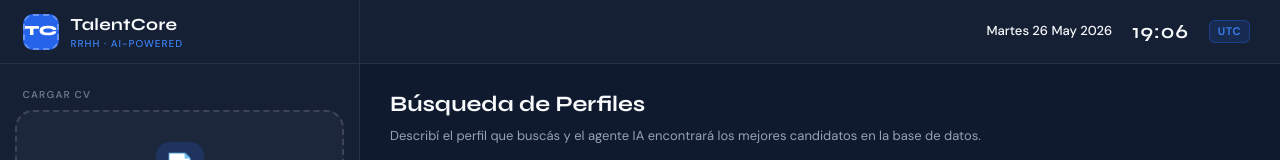
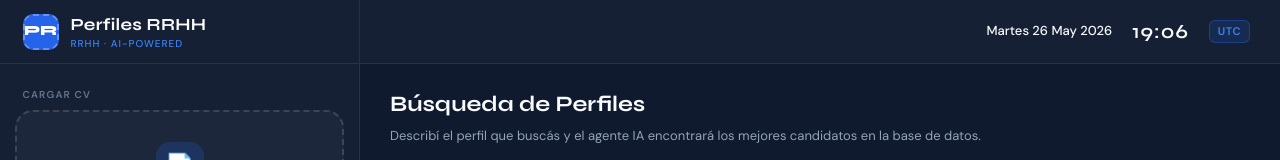
Before and after one commit to jpnvidaltech-cmd/RRHH_Web, a plain HTML site: page index.html in a window 1280 px wide. Shown: the top 160 px of the page. Drawn offline with Linux system fonts and the light colour scheme.

Commit message:
Rename brand to Perfiles RRHH and initials to PR

```diff
--- a/index.html
+++ b/index.html
@@ -3,7 +3,7 @@
 <head>
 <meta charset="UTF-8">
 <meta name="viewport" content="width=device-width, initial-scale=1.0">
-<title>TalentCore — Plataforma de Recursos Humanos</title>
+<title>Perfiles RRHH — Plataforma de Recursos Humanos</title>
 <link rel="preconnect" href="https://fonts.googleapis.com">
 <link rel="preconnect" href="https://fonts.gstatic.com" crossorigin>
 <link href="https://fonts.googleapis.com/css2?family=Syne:wght@400;500;600;700;800&family=DM+Sans:ital,opsz,wght@0,9..40,300;0,9..40,400;0,9..40,500;0,9..40,600;1,9..40,400&display=swap" rel="stylesheet">
@@ -592,10 +592,10 @@
     <div class="topbar-brand">
       <div class="brand-logo-wrapper">
         <input type="file" accept="image/*" id="logoUpload" aria-label="Subir logotipo">
-        <div class="brand-logo-circle" id="brandLogoCircle">TC</div>
+        <div class="brand-logo-circle" id="brandLogoCircle">PR</div>
       </div>
       <div>
-        <div class="brand-name">TalentCore</div>
+        <div class="brand-name">Perfiles RRHH</div>
         <span class="brand-tag">RRHH · AI-Powered</span>
       </div>
     </div>
```
Also changed, not shown: rrhh-app_11.html (+3 -3 lines).
